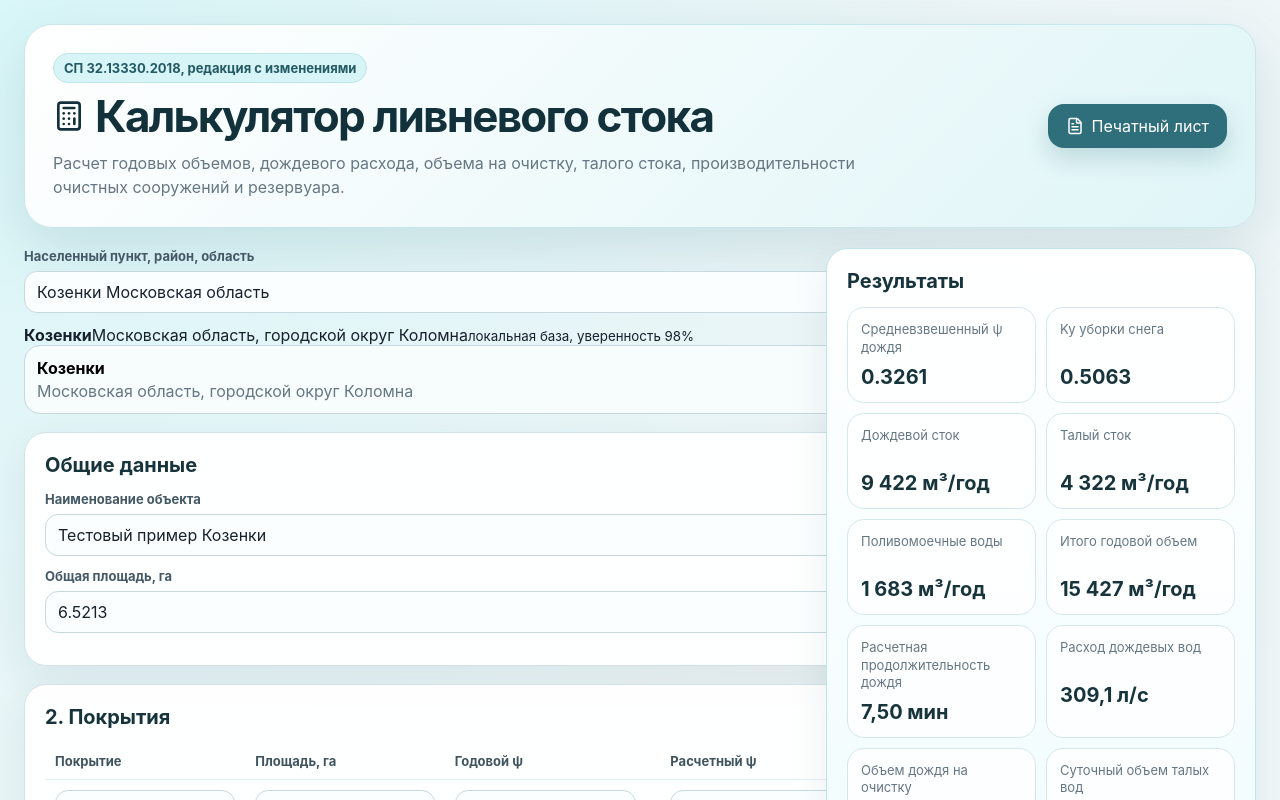
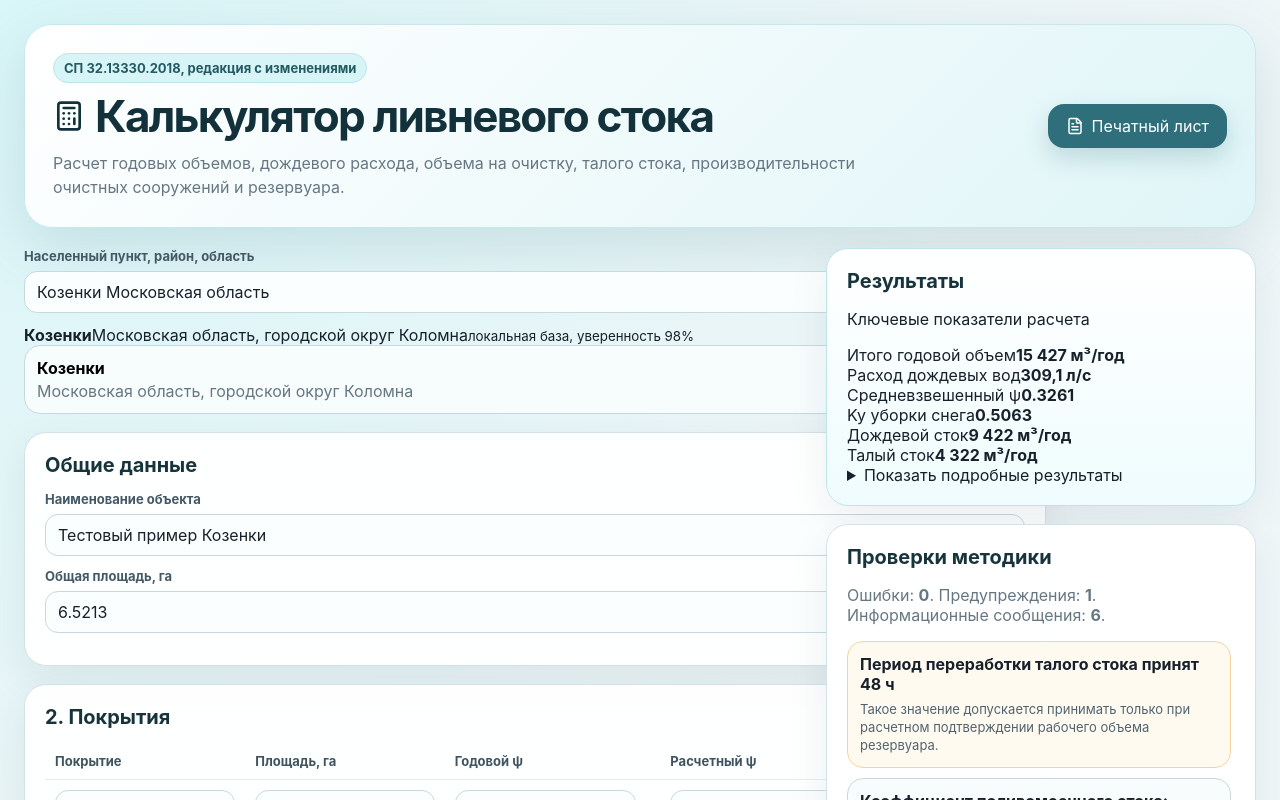
Before and after one commit to Embard/stormwater-sp-calculator, a React (Vite) app: page / in a window 1280 px wide. Shown: the top 800 px of the page. Built offline with nearby package versions, Linux system fonts and the light colour scheme.

Commit message:
Update ResultsPanel.tsx

```diff
--- a/src/components/ResultsPanel.tsx
+++ b/src/components/ResultsPanel.tsx
@@ -5,24 +5,55 @@ type Props = {
   results: CalculationResults;
 };
 
+type MetricProps = {
+  label: string;
+  value: string | number;
+  primary?: boolean;
+};
+
+function Metric({ label, value, primary = false }: MetricProps) {
+  return (
+    <div className={`metric ${primary ? 'primary' : ''}`}>
+      <span>{label}</span>
+      <strong>{value}</strong>
+    </div>
+  );
+}
+
 export function ResultsPanel({ results }: Props) {
+  const rainFlowDigits = results.rainFlow.qrLS > 10 ? 1 : 2;
+
   return (
-    <section className="card accent-card">
-      <h2>Результаты</h2>
-      <div className="result-grid">
-        <div><span>Средневзвешенный ψ дождя</span><strong>{roundCoeff(results.annual.weightedAnnualRainCoeff)}</strong></div>
-        <div><span>Ky уборки снега</span><strong>{roundCoeff(results.annual.snowRemovalCoeffKy)}</strong></div>
-        <div><span>Дождевой сток</span><strong>{formatNumber(roundVolume(results.annual.annualRainVolumeM3, true), 0)} м³/год</strong></div>
-        <div><span>Талый сток</span><strong>{formatNumber(roundVolume(results.annual.annualMeltVolumeM3, true), 0)} м³/год</strong></div>
-        <div><span>Поливомоечные воды</span><strong>{formatNumber(roundVolume(results.annual.washingVolumeM3, true), 0)} м³/год</strong></div>
-        <div><span>Итого годовой объем</span><strong>{formatNumber(roundVolume(results.annual.totalAnnualVolumeM3, true), 0)} м³/год</strong></div>
-        <div><span>Расчетная продолжительность дождя</span><strong>{formatNumber(results.rainFlow.trMin, 2)} мин</strong></div>
-        <div><span>Расход дождевых вод</span><strong>{formatNumber(roundFlowLS(results.rainFlow.qrLS), results.rainFlow.qrLS > 10 ? 1 : 2)} л/с</strong></div>
-        <div><span>Объем дождя на очистку</span><strong>{formatNumber(roundVolume(results.treatment.rainTreatmentVolumeM3), 1)} м³</strong></div>
-        <div><span>Суточный объем талых вод</span><strong>{formatNumber(roundVolume(results.treatment.dailyMeltVolumeM3), 1)} м³/сут</strong></div>
-        <div><span>Производительность очистных</span><strong>{formatNumber(results.treatment.selectedTreatmentCapacityM3PerH, 2)} м³/ч</strong></div>
-        <div><span>Полный объем резервуара</span><strong>{formatNumber(roundVolume(results.treatment.requiredReservoirFullVolumeM3), 1)} м³</strong></div>
+    <section className="card accent-card" id="results">
+      <div className="section-head compact-head">
+        <div>
+          <h2>Результаты</h2>
+          <p className="section-subtitle">Ключевые показатели расчета</p>
+        </div>
       </div>
+
+      <div className="metric-grid main-metrics">
+        <Metric label="Итого годовой объем" value={`${formatNumber(roundVolume(results.annual.totalAnnualVolumeM3, true), 0)} м³/год`} primary />
+        <Metric label="Расход дождевых вод" value={`${formatNumber(roundFlowLS(results.rainFlow.qrLS), rainFlowDigits)} л/с`} primary />
+        <Metric label="Средневзвешенный ψ" value={roundCoeff(results.annual.weightedAnnualRainCoeff)} />
+        <Metric label="Ky уборки снега" value={roundCoeff(results.annual.snowRemovalCoeffKy)} />
+        <Metric label="Дождевой сток" value={`${formatNumber(roundVolume(results.annual.annualRainVolumeM3, true), 0)} м³/год`} />
+        <Metric label="Талый сток" value={`${formatNumber(roundVolume(results.annual.annualMeltVolumeM3, true), 0)} м³/год`} />
+      </div>
+
+      <details className="details-panel">
+        <summary>Показать подробные результаты</summary>
+        <div className="metric-grid detail-metrics">
+          <Metric label="Поливомоечные воды" value={`${formatNumber(roundVolume(results.annual.washingVolumeM3, true), 0)} м³/год`} />
+          <Metric label="Продолжительность дождя" value={`${formatNumber(results.rainFlow.trMin, 2)} мин`} />
+          <Metric label="Время протекания tp" value={`${formatNumber(results.rainFlow.tpMin, 2)} мин`} />
+          <Metric label="Параметр A" value={formatNumber(results.rainFlow.parameterA, 2)} />
+          <Metric label="Объем дождя на очистку" value={`${formatNumber(roundVolume(results.treatment.rainTreatmentVolumeM3), 1)} м³`} />
+          <Metric label="Суточный объем талых вод" value={`${formatNumber(roundVolume(results.treatment.dailyMeltVolumeM3), 1)} м³/сут`} />
+          <Metric label="Производительность очистных" value={`${formatNumber(results.treatment.selectedTreatmentCapacityM3PerH, 2)} м³/ч`} />
+          <Metric label="Полный объем резервуара" value={`${formatNumber(roundVolume(results.treatment.requiredReservoirFullVolumeM3), 1)} м³`} />
+        </div>
+      </details>
     </section>
   );
 }
```
